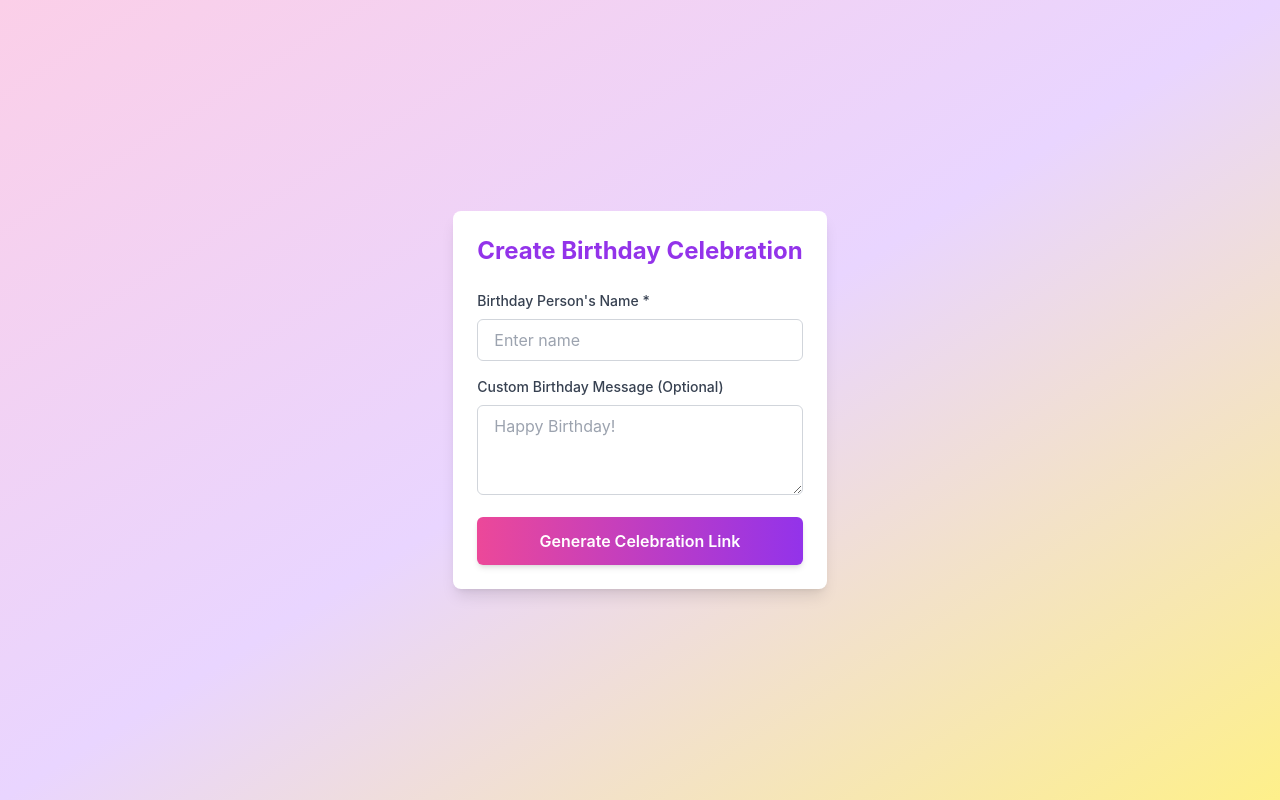
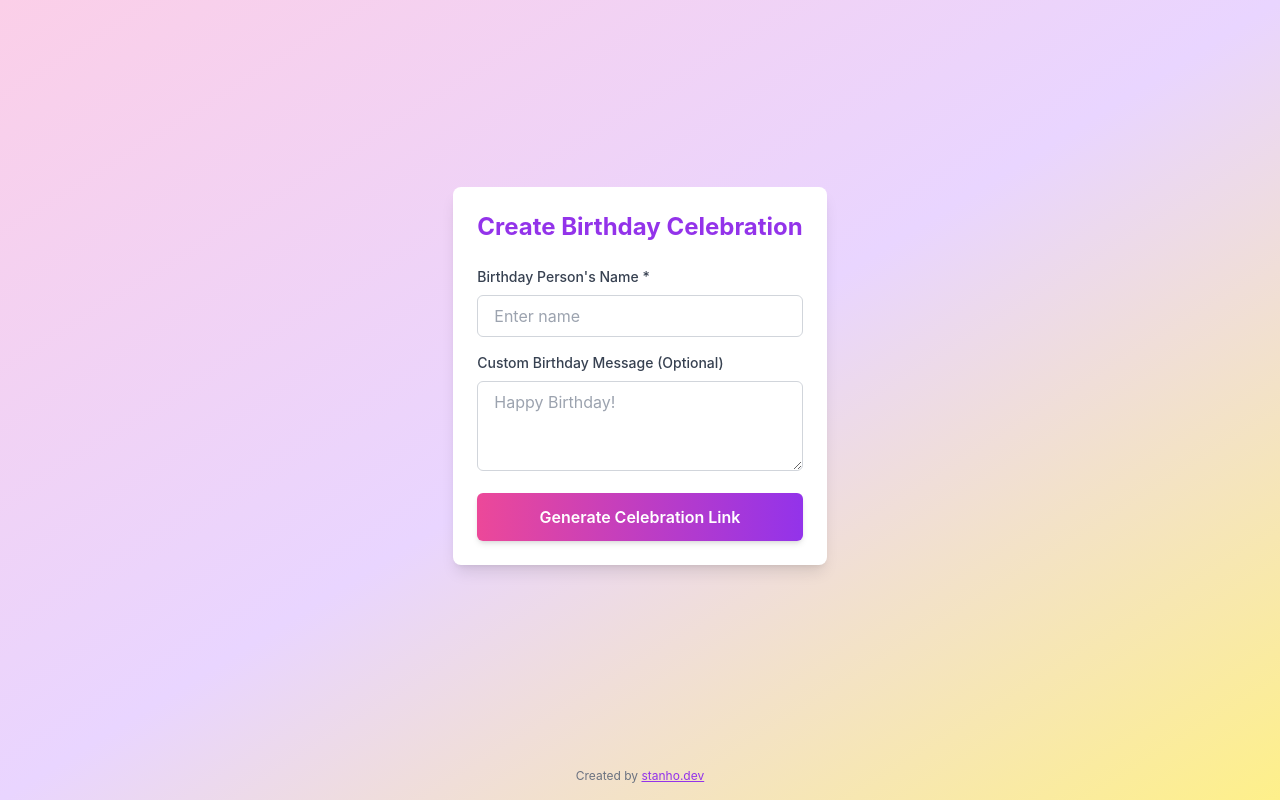
Before and after one commit to TheStanHo/birthday, a React (Vite) app: page / in a window 1280 px wide. Built offline with nearby package versions, Linux system fonts and the light colour scheme.

Commit message:
Add author and project details: Include author meta tags in index.html, update package.json with author, description, and homepage, and enhance README with creator information and project overview.

```diff
--- a/index.html
+++ b/index.html
@@ -9,6 +9,8 @@
     <title>🎂 Birthday Celebration - Blow Out Virtual Candles!</title>
     <meta name="title" content="🎂 Birthday Celebration - Blow Out Virtual Candles!" />
     <meta name="description" content="Create a personalized birthday celebration with virtual candles. Blow into your microphone to extinguish candles and celebrate with confetti!" />
+    <meta name="author" content="stanho.dev" />
+    <meta name="creator" content="stanho.dev" />
 
     <!-- Open Graph / Facebook -->
     <meta property="og:type" content="website" />
--- a/package.json
+++ b/package.json
@@ -3,6 +3,9 @@
   "private": true,
   "version": "1.0.0",
   "type": "module",
+  "author": "stanho.dev",
+  "description": "A modern, interactive birthday celebration website with virtual candles and microphone blow detection",
+  "homepage": "https://stanho.dev",
   "scripts": {
     "dev": "vite",
     "build": "tsc && vite build",
--- a/src/App.tsx
+++ b/src/App.tsx
@@ -68,15 +68,21 @@ function App() {
 
   if (showNameForm) {
     return (
-      <div className="min-h-screen flex items-center justify-center p-4">
+      <div className="min-h-screen flex flex-col">
+        <div className="flex-1 flex items-center justify-center p-4">
           <NameForm onPermalinkGenerated={handlePermalinkGenerated} />
+        </div>
+        <footer className="text-center py-4 text-xs text-gray-500">
+          Created by <a href="https://stanho.dev" target="_blank" rel="noopener noreferrer" className="text-purple-600 hover:text-purple-700 underline">stanho.dev</a>
+        </footer>
       </div>
     );
   }
 
   if (isExpired && permalinkData) {
     return (
-      <div className="min-h-screen flex items-center justify-center p-4">
+      <div className="min-h-screen flex flex-col">
+        <div className="flex-1 flex items-center justify-center p-4">
           <div className="max-w-md mx-auto p-6 bg-white rounded-lg shadow-lg text-center">
             <h2 className="text-2xl font-bold text-gray-800 mb-4">Link Expired</h2>
             <p className="text-gray-600 mb-6">
@@ -91,6 +97,10 @@ function App() {
               Create New Celebration
             </button>
           </div>
+        </div>
+        <footer className="text-center py-4 text-xs text-gray-500">
+          Created by <a href="https://stanho.dev" target="_blank" rel="noopener noreferrer" className="text-purple-600 hover:text-purple-700 underline">stanho.dev</a>
+        </footer>
       </div>
     );
   }
@@ -160,6 +170,11 @@ function App() {
             />
           </div>
         </div>
+
+        {/* Footer */}
+        <footer className="absolute bottom-2 left-0 right-0 text-center py-2 text-xs text-gray-400 z-0">
+          Created by <a href="https://stanho.dev" target="_blank" rel="noopener noreferrer" className="text-purple-500 hover:text-purple-600 underline">stanho.dev</a>
+        </footer>
       </div>
     );
   }
```
Also changed, not shown: 2 other files (tests, documents, lock files or other folders). Lines whose indentation alone changed are shown as unchanged.
